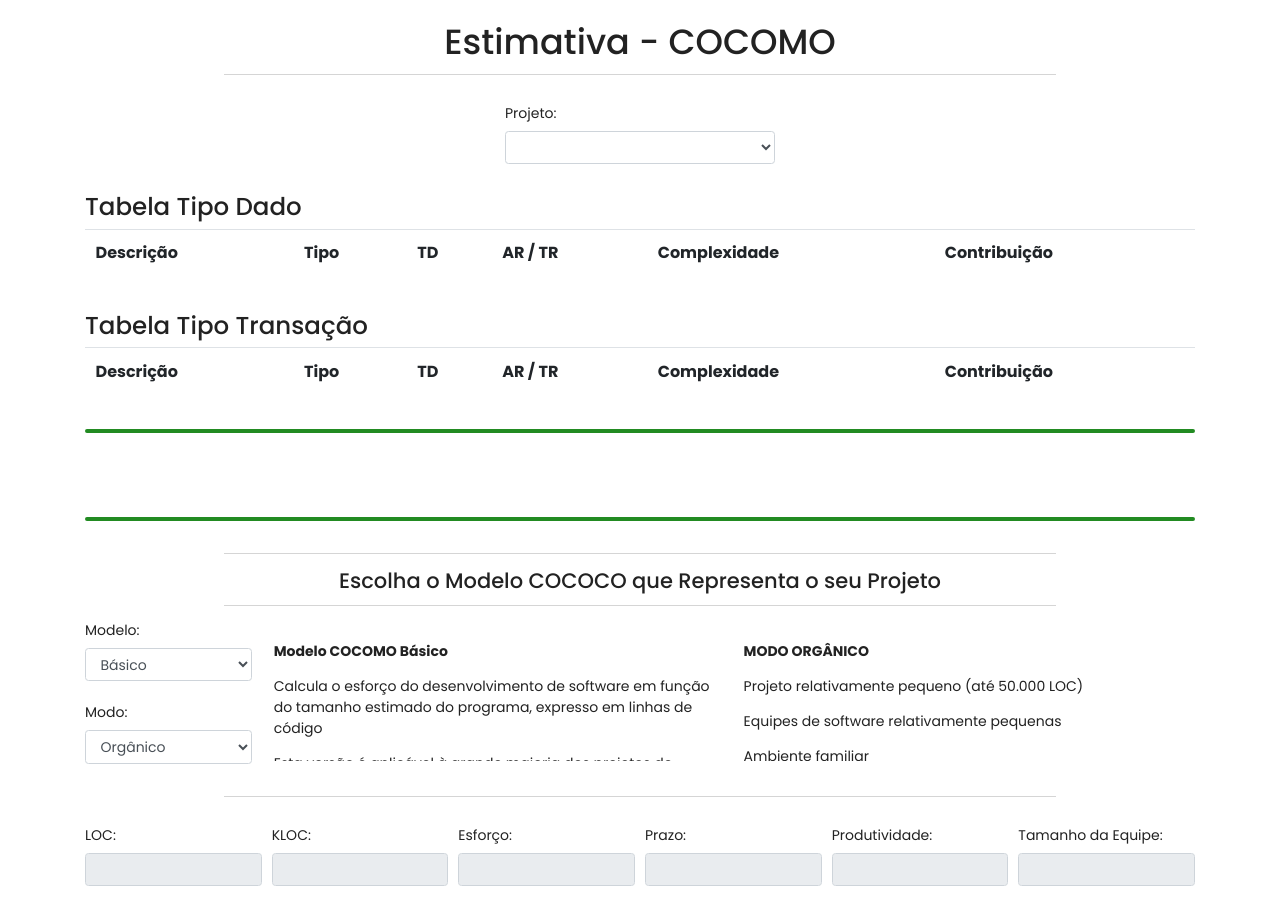
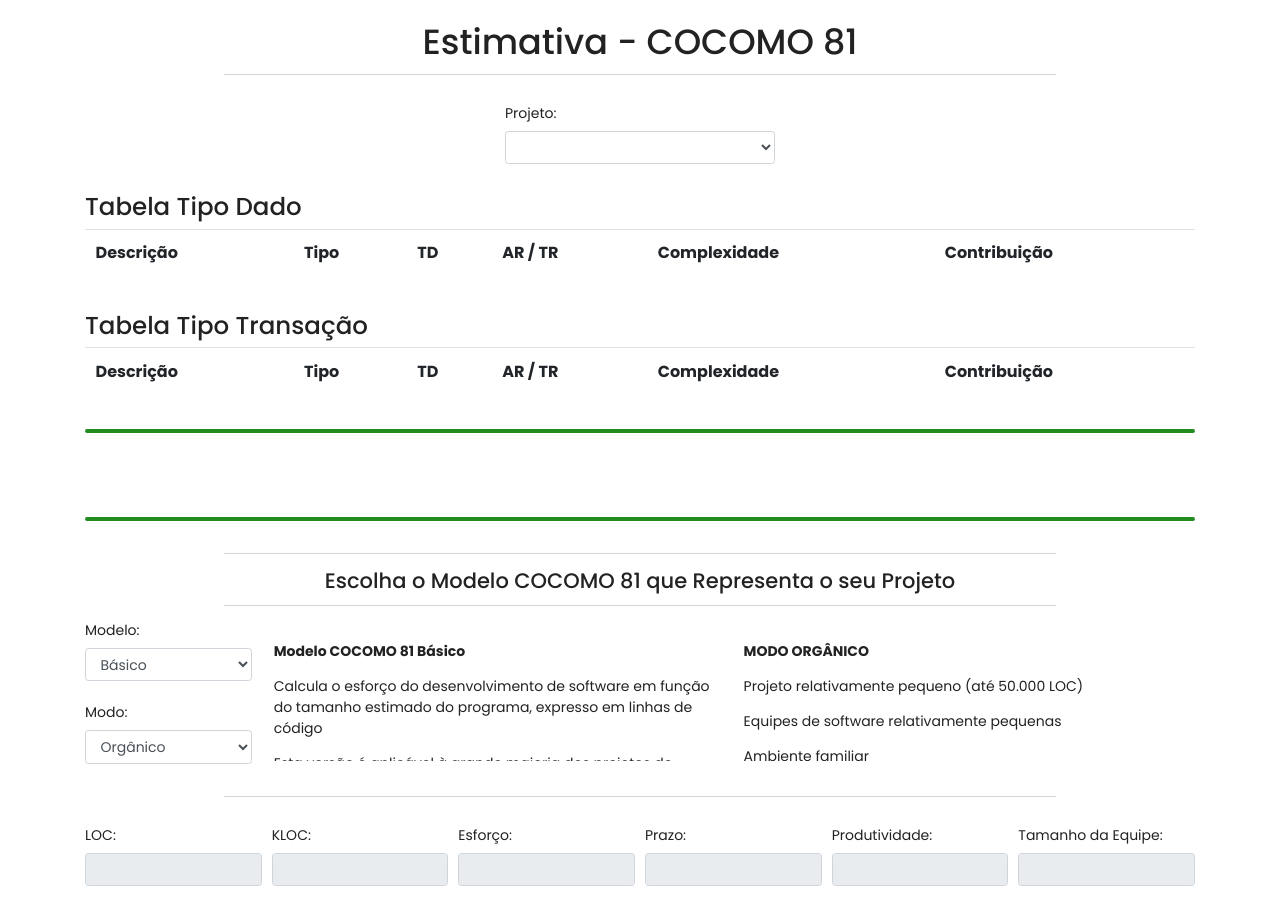
Before and after one commit to gustavobega/sistemaprojeto, a Flask app: page /estimativa in a window 1280 px wide. Shown: the part 52-971 px from the top of the page. Run offline with Flask 2, Linux system fonts and the light colour scheme; the visitor is signed in with stand-in values (Sample User, id 1); data that the repository does not hold is empty; some libraries are stand-ins or nearby versions.

Commit message:
ajuste cocomo

```diff
--- a/app/templates/estimativa.html
+++ b/app/templates/estimativa.html
@@ -5,7 +5,7 @@
 <div class="container">
 
     <div class="well text-center">
-        <h1>Estimativa - COCOMO</h1>
+        <h1>Estimativa - COCOMO 81</h1>
     </div>
     <hr class="light" />
 
@@ -72,7 +72,7 @@
     <br />
     <hr class="light" />
     <div class="well text-center">
-        <h4>Escolha o Modelo COCOCO que Representa o seu Projeto </h4>
+        <h4>Escolha o Modelo COCOMO 81 que Representa o seu Projeto </h4>
     </div>
     <hr class="light" />
     <div class="modelos">
@@ -96,7 +96,7 @@
         <div class="informacao">
 
             <div class="informacaoModeloBasico" id="basico">
-                <p><Strong>Modelo COCOMO Básico</Strong></p>
+                <p><Strong>Modelo COCOMO 81 Básico</Strong></p>
                 <p>Calcula o esforço do desenvolvimento de software em função do tamanho estimado do programa, expresso em linhas de código</p>
                 <p>Esta versão é aplicável à grande maioria dos projetos de software, de pequeno ou médio porte</p>
                 <p>É limitada por não considerar fatores que interferem no desenvolvimento do projeto, do tipo:</p>
@@ -105,7 +105,7 @@
                 <p>- Uso de ferramentas técnicas modernas, entre outros</p>
             </div>
             <div class="informacaoModeloIntermediario" id="intermediario" style="display: none;">
-                <p><Strong>Modelo COCOMO Intermediário</Strong></p>
+                <p><Strong>Modelo COCOMO 81 Intermediário</Strong></p>
                 <p>Calcula o esforço de desenvolvimento de software em função do tamanho do programa e de um conjunto de direcionadores de custo, alternativamente chamados atributos ou fatores de software, que incluem avaliações subjetivas do produto, do hardware, do pessoal e dos atributos do projeto</p>
                 <p>Característica de desenvolvimento de software que tem efeito aumentativo ou diminutivo na quantidade de esforço de desenvolvimento final do projeto</p>
                 <p>Exemplos:</p>
```
Also changed, not shown: app/static/img/uploads/listar_produto.PNG (deleted), app/static/img/uploads/modelo2.PNG (deleted), app/static/img/uploads/tela_industria.PNG (added), app/static/img/uploads/tela_lancamento.PNG (deleted), app/static/img/uploads/tela_produto.PNG (added), requirements.txt (line endings or trailing spaces).
